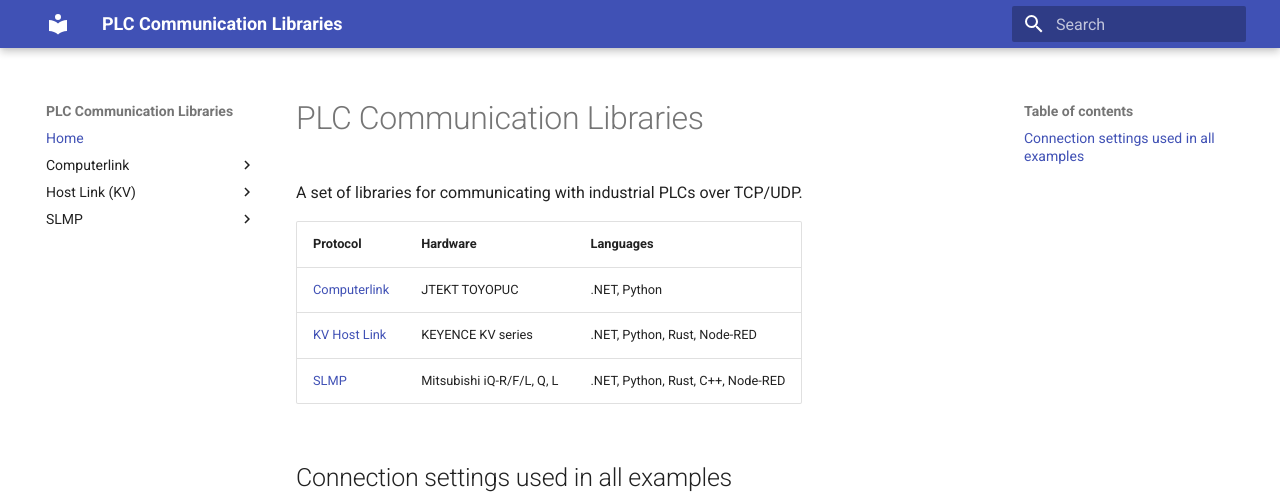
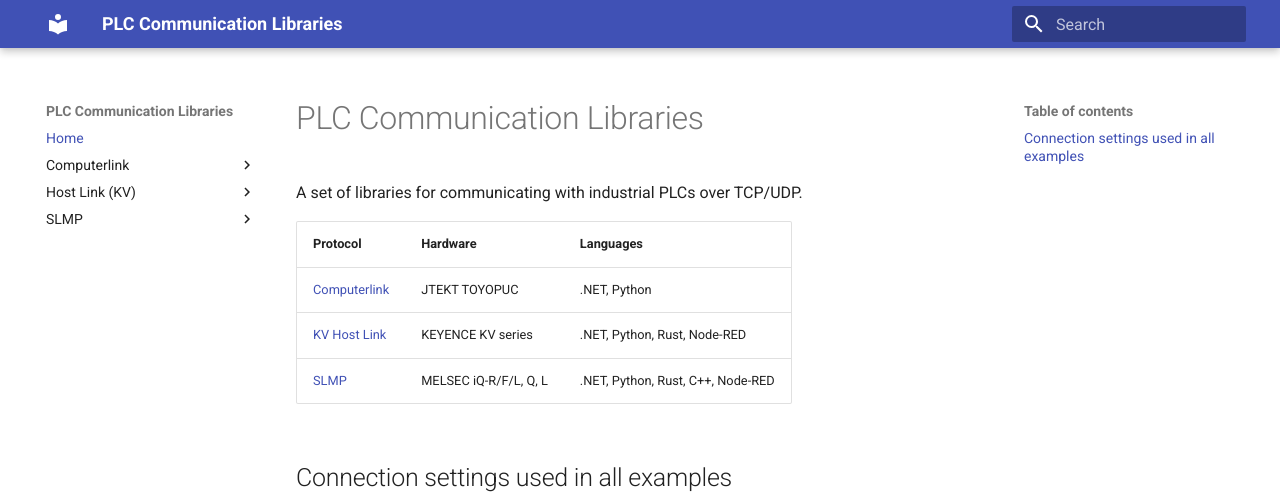
Before and after one commit to fa-yoshinobu/plc-comm-docs-site, an MkDocs documentation site: the page built from docs/index.md, in a window 1280 px wide. Shown: the top 494 px of the page. Built offline with MkDocs 1.6.1 and Material for MkDocs 9.7.7, drawn with Linux system fonts in a browser that asks for light colours.

Commit message:
docs: use MELSEC naming on landing page

```diff
--- a/docs/index.md
+++ b/docs/index.md
@@ -6,7 +6,7 @@ A set of libraries for communicating with industrial PLCs over TCP/UDP.
 |----------|----------|-----------|
 | [Computerlink](computerlink/dotnet/GETTING_STARTED.md) | JTEKT TOYOPUC | .NET, Python |
 | [KV Host Link](hostlink/dotnet/GETTING_STARTED.md) | KEYENCE KV series | .NET, Python, Rust, Node-RED |
-| [SLMP](slmp/dotnet/GETTING_STARTED.md) | Mitsubishi iQ-R/F/L, Q, L | .NET, Python, Rust, C++, Node-RED |
+| [SLMP](slmp/dotnet/GETTING_STARTED.md) | MELSEC iQ-R/F/L, Q, L | .NET, Python, Rust, C++, Node-RED |
 
 ## Connection settings used in all examples
 
```
